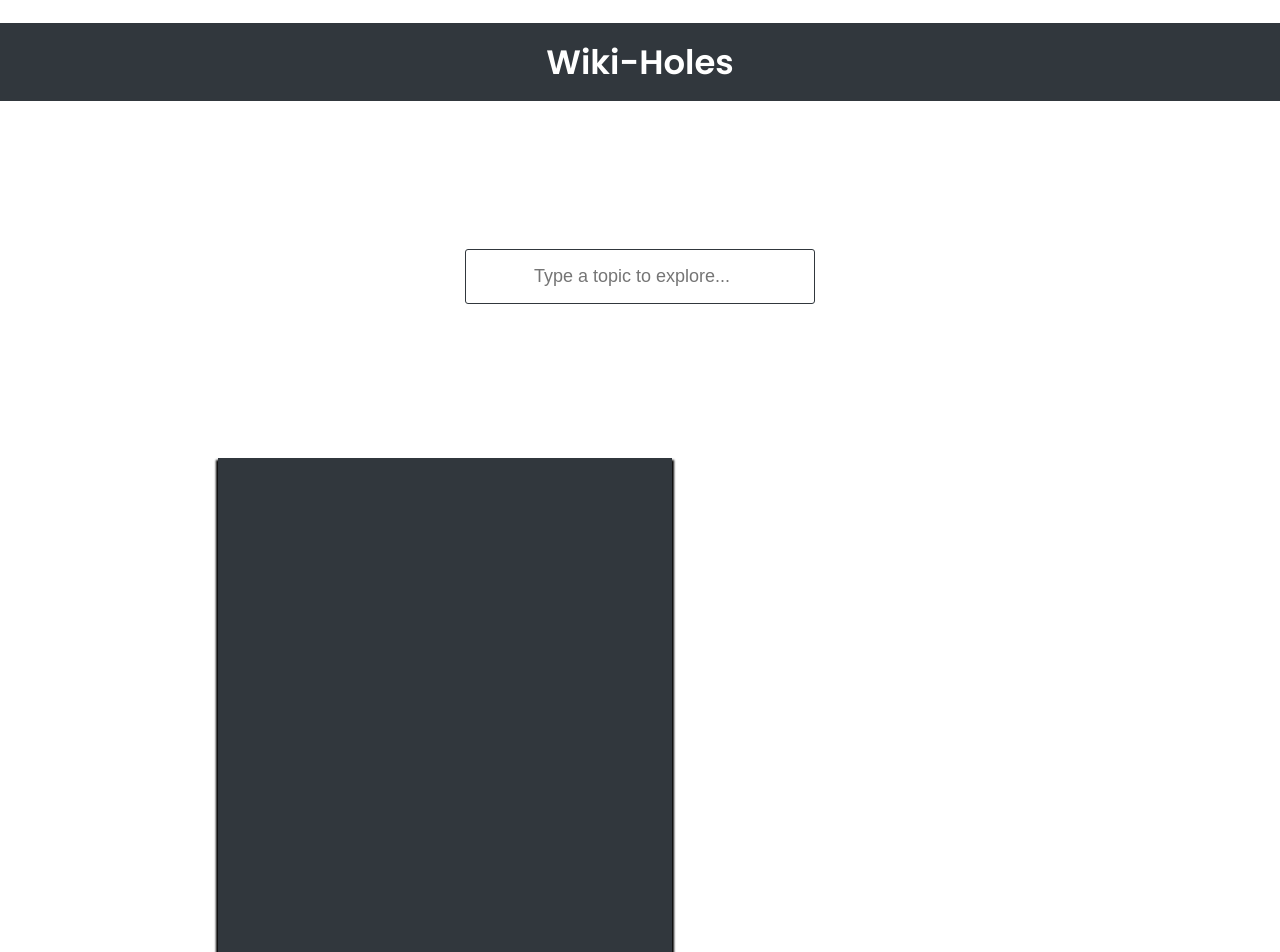
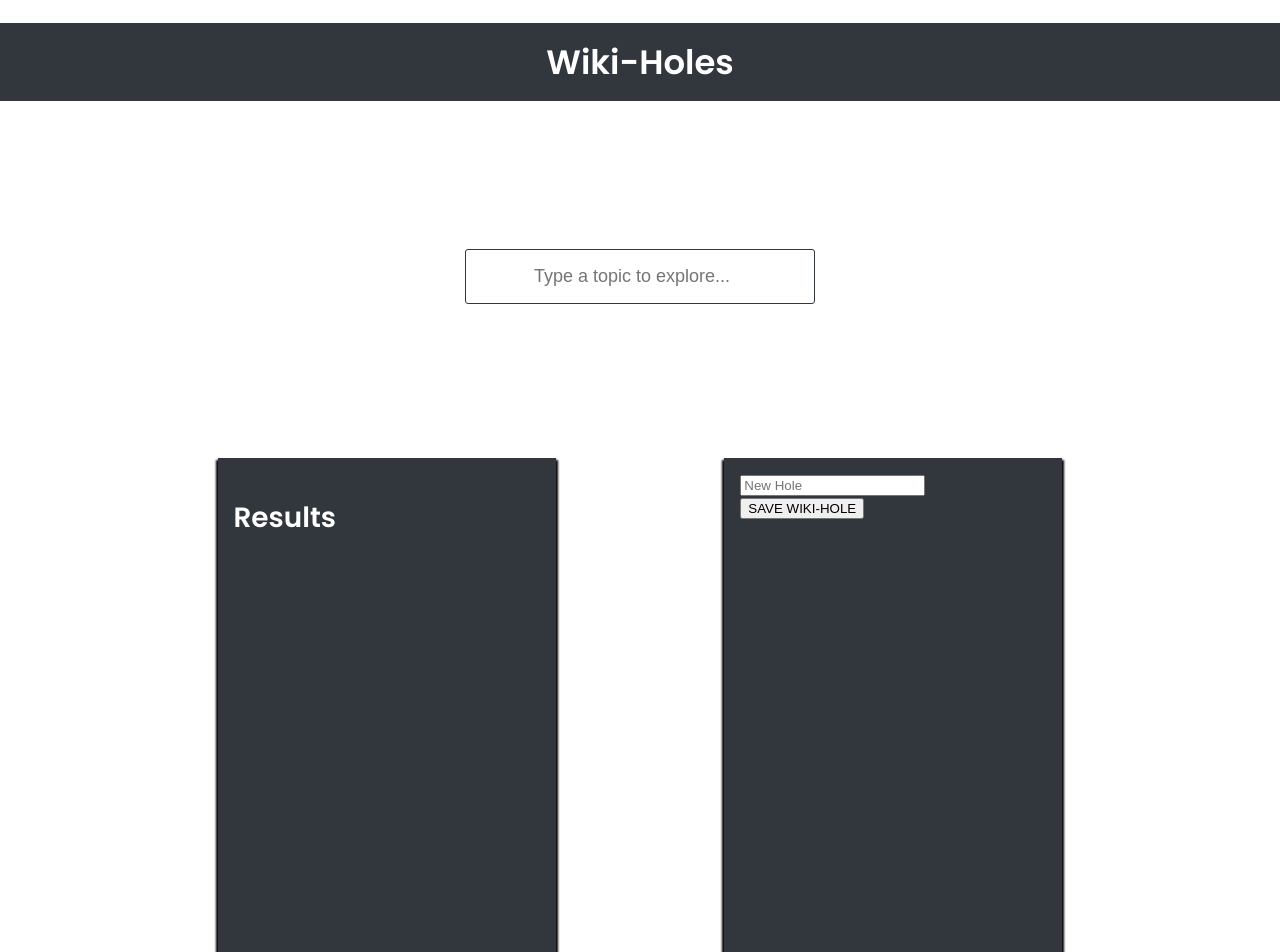
Before and after one commit to rosemaryellery/wiki-holes, a React (Create React App) app: page / in a window 1280 px wide. Shown: the top 952 px of the page. Built offline with nearby package versions, Linux system fonts and the light colour scheme.

Commit message:
Implemented hole creation functionality.

```diff
--- a/src/App.js
+++ b/src/App.js
@@ -1,25 +1,21 @@
-import { useState } from 'react';
+import React, {useState} from 'react';
 
 function App() {
   const [search, setSearch] = useState('');
   const [results, setResults] = useState([]);
   const [searchInfo, setSearchInfo] = useState({});
+  const [holeArticles, setHoleArticles] = useState([]);
 
   const handleSearch = async event => {
     // If we don't type anything in the search bar, don't search:
     event.preventDefault();
-    if (search == '') return;
-
+    if (search === '') return;
     const endpoint = `https://en.wikipedia.org/w/api.php?action=query&list=search&prop=info&inprop=url&utf8=&format=json&origin=*&srlimit=10&srsearch=${search}`;
-
     const response = await fetch(endpoint);
-
     if (!response.ok) {
       throw Error(response.statusText);
     }
-
     const json = await response.json();
-
     setResults(json.query.search);
     setSearchInfo(json.query.searchinfo);
   }
@@ -34,28 +30,98 @@ function App() {
               type='search'
               placeholder='Type a topic to explore...'
               value = {search}
-              onChange = {event => setSearch(event.target.value)} />
+              onChange = {e => setSearch(e.target.value)} />
           </form>
           {(searchInfo.totalhits) ? <p>Search Results: {searchInfo.totalhits}</p> : ''}
         </header>
-        <div className='SearchResults'>
-          {results.map((result, i) => {
-            const url = `https://en.wikipedia.org/?curid=${result.pageid}`;
-
-            return (
-              <div className='Result' key={i}>
-                <h3>{result.title}</h3>
-                <p className='Result-snippet' dangerouslySetInnerHTML={{__html: result.snippet}}></p>
-                <a href={url} target='_blank' rel='noreferrer' >Visit Page</a>
-                <hr></hr>
-              </div>
-            )
-          })}
-
+        <div class='main'>
+          <SearchResults articles={results} addArticleToHole={addArticleToHole} />
+          <Hole articles={holeArticles} removeArticleFromHole={removeArticleFromHole} />
         </div>
       </div>
     </div>
   );
+
+
+  function SearchResults(props){
+    return (
+      <div className='SearchResults'>
+          <h2>Results</h2>
+          <div className='ArticleList'>
+            {
+              props.articles.map(article => {
+                const url = `https://en.wikipedia.org/?curid=${article.pageid}`;
+                return(<Article
+                    key={article.id}
+                    url={url}
+                    article={article}
+                    articleActionCharacter='+'
+                    handleArticleAction={props.addArticleToHole}/>
+                )
+              })
+            }
+          </div>
+      </div>
+    )
+  }
+
+  function Article(props){
+    return (
+      <div className='Article'>
+          <div className='Article-information'>
+            <h3>{props.article.title}</h3>
+            <p className='Result-snippet' dangerouslySetInnerHTML={{__html: props.article.snippet}}></p>
+            <a href={props.url} target='_blank' rel='noreferrer'>Visit Page</a>
+          </div>
+          <button className='Article-action' onClick={() => props.handleArticleAction(props.article)}>
+            {props.articleActionCharacter}
+          </button>
+      </div>
+    )
+  }
+
+  function Hole(props) {
+    const [holeName, setHoleName] = useState('New Hole');
+
+    async function handleSave(props) {
+      const articleIDs = props.articles.map(t => t.id)
+      props.createHole(holeName, articleIDs)
+    }
+
+    return (
+      <div className='Hole'>
+        <input onChange={e => setHoleName(e.target.value)} placeholder={holeName} />
+        <div className='ArticleList'>
+          {
+            props.articles.map(article => {
+              return(<Article
+                    key={article.id}
+                    article={article}
+                    articleActionCharacter='-'
+                    handleArticleAction={props.removeArticleFromHole} />)
+            })
+          }
+        </div>
+        <button className='Hole-save' onClick={handleSave}>SAVE WIKI-HOLE</button>
+      </div>
+    )
+  }
+
+  function addArticleToHole(article) {
+    setHoleArticles(holeArticles => {
+      if (holeArticles.includes(article)) {
+        return holeArticles
+      }
+      else {
+        return [...holeArticles, article]
+      }
+    })
+  }
+
+  function removeArticleFromHole(article) {
+    setHoleArticles(holeArticles => holeArticles.filter((a => article !==  a)));
+  }
+
 }
 
 export default App;
--- a/src/index.css
+++ b/src/index.css
@@ -103,6 +103,10 @@ h2 {
   background-color: #7d8b93;
 }
 
+.main {
+  display: flex;
+}
+
 /*SearchResults Styling*/
 .SearchResults {
   width: 50%;
@@ -112,7 +116,20 @@ h2 {
   background-color: #31373d;
   box-shadow: 0 4px 2px 2px #000000;
   color: white;
+  margin-right: 10%;
 }
+
+.Hole {
+  width: 50%;
+  height: 950px;
+  overflow-y: scroll;
+  padding: .88rem;
+  background-color: #31373d;
+  box-shadow: 0 4px 2px 2px #000000;
+  color: white;
+  margin-left: 10%;
+}
+
 
 ::-webkit-scrollbar {
     width: 0px;
```
